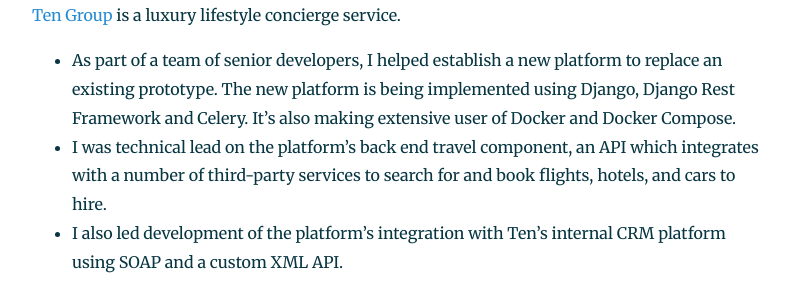
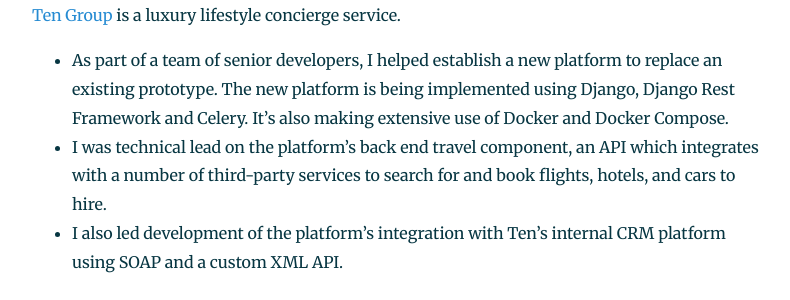
Before and after one commit to craiga/craiga.id.au, a Jekyll site: the page built from cv.markdown, in a window 1280 px wide and 900 px high, scrolled down 667 px. Shown: the part 210-510 px from the top of the window, without its empty margins (53-843 px from the left). Built offline with Jekyll 4.4.1, drawn with Linux system fonts in a browser that asks for light colours; our own code applies the rules of GitHub Pages for plain Markdown files.

Commit message:
Fix spelling mistake

```diff
--- a/cv.markdown
+++ b/cv.markdown
@@ -31,7 +31,7 @@
 
 [Ten Group](http://tengroup.com) is a luxury lifestyle concierge service.
 
-* As part of a team of senior developers, I helped establish a new platform to replace an existing prototype. The new platform is being implemented using Django, Django Rest Framework and Celery. It's also making extensive user of Docker and Docker Compose.
+* As part of a team of senior developers, I helped establish a new platform to replace an existing prototype. The new platform is being implemented using Django, Django Rest Framework and Celery. It's also making extensive use of Docker and Docker Compose.
 * I was technical lead on the platform's back end travel component, an API which integrates with a number of third-party services to search for and book flights, hotels, and cars to hire.
 * I also led development of the platform's integration with Ten's internal CRM platform using SOAP and a custom XML API.
 
```
Also changed, not shown: 2 other files.
